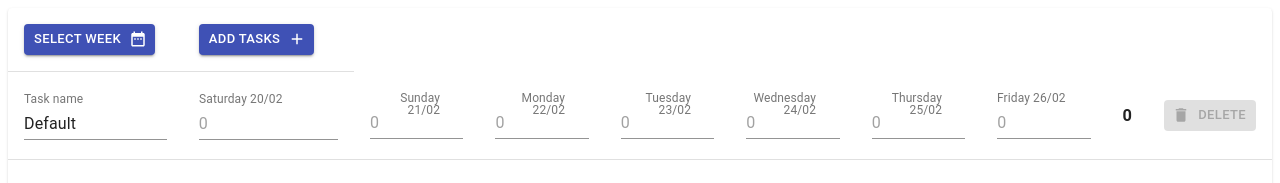
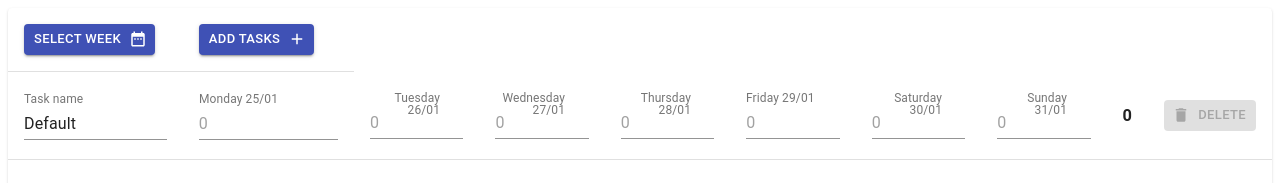
Before and after one commit to teylasadmin/timesheet, a Next.js app: page /basicTable in a window 1280 px wide. Shown: the top 183 px of the page. Built offline with nearby package versions, Linux system fonts and the light colour scheme.

Commit message:
setting up monday of the current week as a default date in a default table

```diff
--- a/pages/basicTable.js
+++ b/pages/basicTable.js
@@ -14,7 +14,7 @@ import TableRow from '@material-ui/core/TableRow';
 import Paper from '@material-ui/core/Paper';
 import 'react-day-picker/lib/style.css';
 import dateFnsFormat from 'date-fns/format';
-import { getMonth, getDate, format, addDays,parseISO } from 'date-fns';
+import { getMonth, getDate, format, addDays,parseISO, startOfWeek } from 'date-fns';
 import WeekSelection from './WeekSelection'
 import TaskSelection from './TaskSelection'
 import styles from './basicTable.module.css'
@@ -35,8 +35,12 @@ export default function BasicTable() {
     const [weekDates, setWeekDates] = useState([]);
     const [totalHours, setTotalHours] = useState({total_mo:0, total_tu:0, total_we:0, total_th:0, total_fr:0, total_sa:0, total_su:0, grandTotal:0 })
 
-
-    const [dateSelected, setDateSelected] = useState('2021/02/20');
+    {
+    /*
+      set date as monday of the current week in a format yyyy/MM/dd
+    */
+    }
+    const [dateSelected, setDateSelected] = useState(format(startOfWeek(new Date(), { weekStartsOn: 1 }),'yyyy/MM/dd'));
     const [tasksSelected, setTasksSelected] = useState([]);
 
     const handleAddTask = () => {
@@ -44,8 +48,6 @@ export default function BasicTable() {
       values.push({taskName:'Default', mo:'', tu:'', we:'', th:'', fr:'', sa:'', su:'', taskTotal: 0});
       setTasks(values);
     };
-
-   //useEffect(() => { handleDayTotal('mo');handleGrandTotal();  }, [])
 
     const handleRemoveTask = index => {
       const values = [...tasks]; // cloning an array
@@ -151,8 +153,6 @@ export default function BasicTable() {
       handleGrandTotal();
     };
 
-    /*const FORMAT = 'dd/MM/yyyy';*/
-
     const callbackDateFunction = (dateRange) => {
           setDateSelected(dateRange)
     }
@@ -164,7 +164,6 @@ export default function BasicTable() {
           })
     }
 
-    const formattedDate = new Date();
   return (
   <form onSubmit={handleSubmit} noValidate>
     <TableContainer component={Paper}>
```
